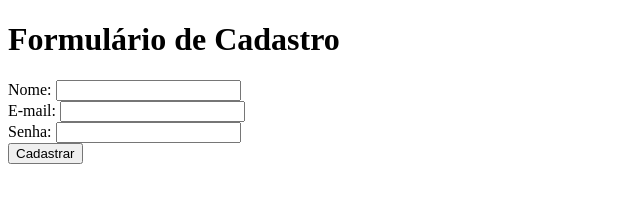
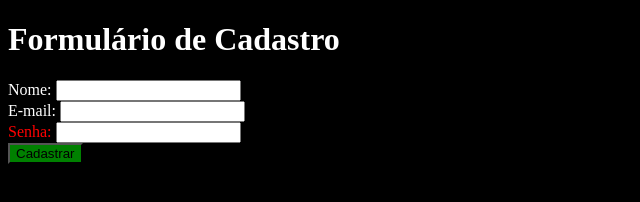
Before and after one commit to carolsixel/curso_ebac_frontend, a plain HTML site: page Exercicio HTML/index.html in a window 1280 px wide. Shown: the whole page, without its empty margins (0-640 px from the left). Drawn offline with Linux system fonts and the light colour scheme.

Commit message:
adicionando arquivo na branch exercicio_css

```diff
--- a/Exercicio HTML/index.html
+++ b/Exercicio HTML/index.html
@@ -4,6 +4,7 @@
     <meta charset="UTF-8">
     <meta name="viewport" content="width=device-width, initial-scale=1.0">
     <title>Formulário de Cadastro</title>
+    <link rel="stylesheet" type="text/css" href="./style.css">
 </head>
 <body>
     <form>
@@ -14,10 +15,10 @@
         <label for="email">E-mail:</label>
         <input id="email" type="email" />
         <br />
-        <label for="senha">Senha:</label>
+        <label style="color:red" for="senha">Senha:</label>
         <input id="senha" type="password" />
         <br />
-        <button type="submit">Cadastrar</button>
+        <button class="botao" type="submit">Cadastrar</button>
     </form>
 </body>
 </html>
--- /dev/null
+++ b/Exercicio HTML/style.css
@@ -0,0 +1,7 @@
+body{
+    background-color: black;
+    color: white;
+}
+.botao{
+    background-color: green;
+}
```
